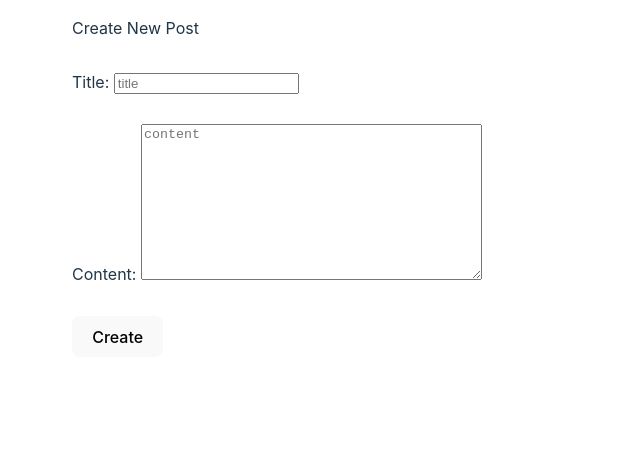
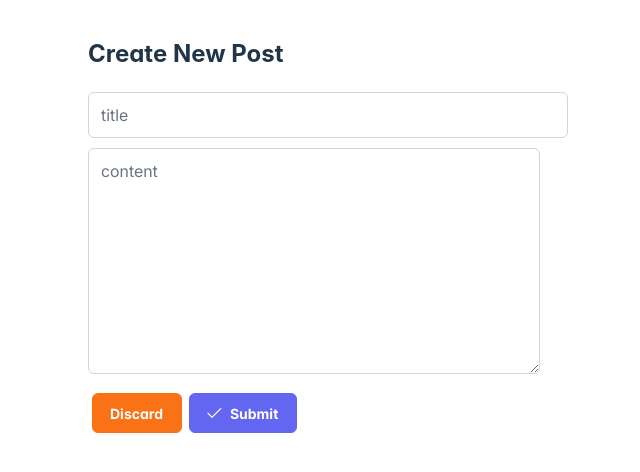
Before and after one commit to xinghua24/spring-simple-forum, a React (Vite) app in the folder spring-simple-forum-ui/: page /posts/new in a window 1280 px wide. Shown: the top 472 px of the page, without its empty margins (88-728 px from the left). Built offline with nearby package versions, Linux system fonts and the light colour scheme.

Commit message:
UI update

```diff
--- a/spring-simple-forum-ui/package.json
+++ b/spring-simple-forum-ui/package.json
@@ -11,6 +11,8 @@
   },
   "dependencies": {
     "axios": "^1.5.1",
+    "primeicons": "^6.0.1",
+    "primereact": "^10.0.3",
     "react": "^18.2.0",
     "react-dom": "^18.2.0",
     "react-query": "^3.39.3",
--- a/spring-simple-forum-ui/src/index.css
+++ b/spring-simple-forum-ui/src/index.css
@@ -21,16 +21,6 @@
   text-align: left;
 }
 
-a {
-  font-weight: 500;
-  color: #646cff;
-  text-decoration: inherit;
-}
-
-a:hover {
-  color: #535bf2;
-}
-
 body {
   margin: 0;
   min-width: 320px;
@@ -42,39 +32,10 @@ h1 {
   line-height: 1.1;
 }
 
-button {
-  border-radius: 8px;
-  border: 1px solid transparent;
-  padding: 0.6em 1.2em;
-  font-size: 1em;
-  font-weight: 500;
-  font-family: inherit;
-  background-color: #1a1a1a;
-  cursor: pointer;
-  transition: border-color 0.25s;
-  align-self: flex-start;
-}
-
-button:hover {
-  border-color: #646cff;
-}
-
-button:focus,
-button:focus-visible {
-  outline: 4px auto -webkit-focus-ring-color;
-}
-
 @media (prefers-color-scheme: light) {
   :root {
     color: #213547;
     background-color: #ffffff;
   }
 
-  a:hover {
-    color: #747bff;
-  }
-
-  button {
-    background-color: #f9f9f9;
-  }
 }
--- a/spring-simple-forum-ui/src/screens/Home/Home.tsx
+++ b/spring-simple-forum-ui/src/screens/Home/Home.tsx
@@ -2,6 +2,10 @@ import axios from 'axios';
 import { useQuery } from 'react-query'
 import { NavLink } from 'react-router-dom';
 import styles from './Home.module.css';
+
+
+import { Button } from 'primereact/button';
+
 
 export default function Home() {
 
@@ -21,10 +25,9 @@ export default function Home() {
             <h2 className={styles.title}>Spring Simple Forum</h2>
 
             <NavLink to={"/posts/new"}>
-                <button>Create New Post</button>
+                <Button label='Create New Post' />
             </NavLink>
             {data.map((item) =>
-
                 <NavLink to={"/posts/" + item.id}>
                     <div key={item.id} className={styles.homePostTitle}>
                         {item.title}
--- a/spring-simple-forum-ui/src/screens/NewPost/NewPost.module.css
+++ b/spring-simple-forum-ui/src/screens/NewPost/NewPost.module.css
@@ -1,4 +1,7 @@
 .row {
-    margin-top: 30px;
+    margin-top: 10px;
+}
 
+Button {
+    margin: 0.25em;
 }
--- a/spring-simple-forum-ui/src/screens/NewPost/NewPost.tsx
+++ b/spring-simple-forum-ui/src/screens/NewPost/NewPost.tsx
@@ -1,7 +1,13 @@
 import { useMutation } from 'react-query';
 import styles from './NewPost.module.css'
 import axios from 'axios';
-import { useState } from 'react';
+import { useRef, useState } from 'react';
+import { InputText } from 'primereact/inputtext';
+import { Button } from 'primereact/button';
+import { InputTextarea } from 'primereact/inputtextarea';
+import { useNavigate } from 'react-router-dom';
+import { Toast } from 'primereact/toast';
+
 
 type PostInput = {
     title: string,
@@ -11,7 +17,9 @@ type PostInput = {
 export default function NewPost() {
     const [title, setTitle] = useState<string>("")
     const [content, setContent] = useState<string>("")
+    const navigate = useNavigate();
 
+    const toast = useRef(null);
 
     const mutation = useMutation<PostInput>({
         mutationFn: () =>
@@ -19,10 +27,23 @@ export default function NewPost() {
                 "title": title,
                 "content": content
             }).then((res) => res.data)
+        ,
+        onSuccess: () => {
+            goHome()
+        },
+        onError: () => {
+            toast.current.show({ severity: 'warn', summary: 'Error', detail: 'Error creating Post' });
+        }
+
     });
 
     function createPost() {
-        mutation.mutate()
+
+        if (title && content) {
+            mutation.mutate()
+        } else {
+            toast.current.show({ severity: 'warn', summary: 'Error', detail: 'Please enter title and content' });
+        }
     }
 
     function handleTitleChange(e: React.FormEvent<HTMLInputElement>) {
@@ -32,19 +53,26 @@ export default function NewPost() {
     function handleContentChange(e: React.FormEvent<HTMLTextAreaElement>) {
         setContent(e.currentTarget.value)
     }
+
+    function goHome() {
+        return navigate("/")
+    }
+
     return (
         <>
-            <div>Create New Post</div>
+            <h2>Create New Post</h2>
             <div className={styles.row}>
-                Title: <input name="title" placeholder='title' value={title} onChange={handleTitleChange}></input>
+                <InputText name="title" placeholder='title' value={title} onChange={handleTitleChange} size={40} />
             </div>
             <div className={styles.row}>
-                Content: <textarea name="content" placeholder='content' rows={10} cols={40} value={content} onChange={handleContentChange} />
+                <InputTextarea name="content" placeholder='content' rows={10} cols={40} value={content} onChange={handleContentChange} />
             </div>
             <div className={styles.row}>
-                <button onClick={createPost}>Create</button>
+                <Button label="Discard" type="submit" onClick={goHome} size="small" severity="warning" />
+                <Button label="Submit" type="submit" icon="pi pi-check" onClick={createPost} size="small" />
             </div>
-            {mutation.isLoading ? <p>Loading</p> : null}
+            <Toast ref={toast} position="top-right" />
+
         </>
     )
 }
--- a/spring-simple-forum-ui/src/screens/Post/Post.tsx
+++ b/spring-simple-forum-ui/src/screens/Post/Post.tsx
@@ -1,8 +1,11 @@
 import axios from "axios";
 import { useQuery } from "react-query";
-import { useParams } from "react-router-dom";
+import { useNavigate, useParams } from "react-router-dom";
 import styles from './Post.module.css';
+import { Button } from "primereact/button";
+
 function Post() {
+    const navigate = useNavigate();
     let { postId } = useParams();
 
     const { isLoading, isError, data } = useQuery(["posts", postId], () =>
@@ -16,8 +19,14 @@ function Post() {
         return 'error'
     }
 
+
+    function discardPost() {
+        return navigate("/")
+    }
+
     return (
         <>
+            <Button icon="pi pi-arrow-left" rounded text severity="secondary" aria-label="Back" onClick={discardPost} />
             <h2 className={styles.postTitle}>{data.title}</h2>
             <p>{data.content}</p>
         </>
```
Also changed, not shown: spring-simple-forum-ui/src/main.tsx (+15 -3 lines), 2 other files (tests, documents, lock files or other folders).
